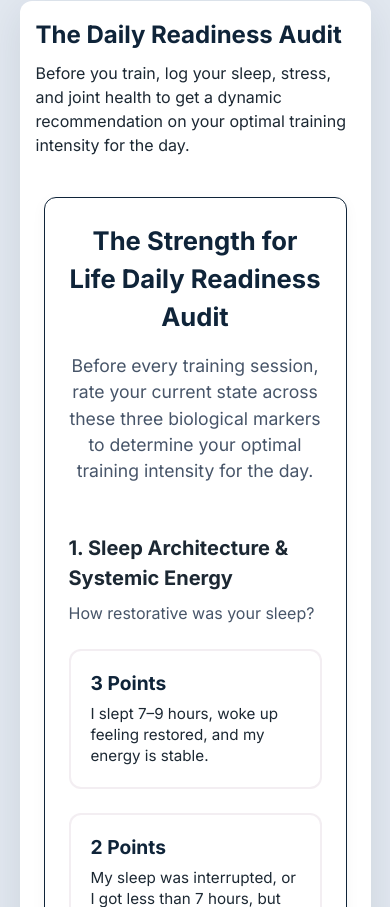
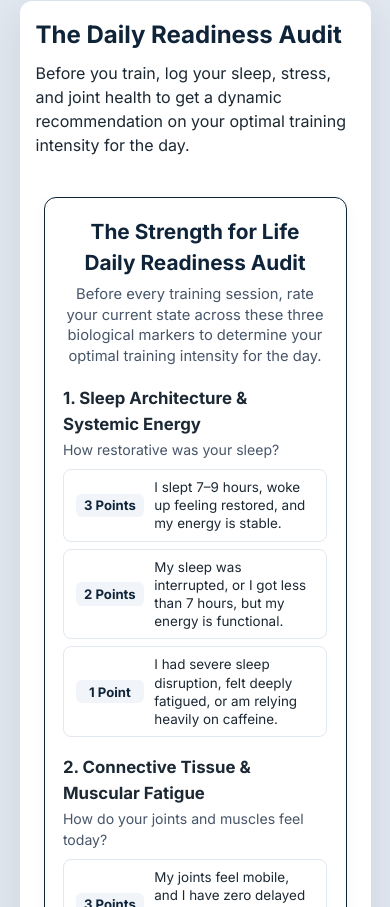
Before and after one commit to rosannewoods7/strength-for-life-app, a Next.js app: page / in a window 390 px wide. Shown: the part 797-1704 px from the top of the page. Built offline with nearby package versions, Linux system fonts and the light colour scheme; no server answers.

Commit message:
Make Daily Readiness Audit option buttons compact horizontal bars

```diff
--- a/src/app/(protected)/vault/page.module.css
+++ b/src/app/(protected)/vault/page.module.css
@@ -195,135 +195,153 @@
 .auditContainer {
   background: var(--color-white);
   border-radius: 12px;
-  padding: 3rem;
-  box-shadow: 0 4px 15px rgba(58, 43, 53, 0.04);
-  border: 1px solid rgba(232, 221, 229, 0.5);
+  padding: 1.5rem 1.75rem;
+  box-shadow: 0 4px 15px rgba(15, 36, 57, 0.04);
+  border: 1px solid rgba(226, 232, 240, 0.8);
 }
 
 .auditHeader {
-  margin-bottom: 3rem;
+  margin-bottom: 1.25rem;
   text-align: center;
 }
 
 .auditHeader h2 {
-  font-size: 2rem;
+  font-size: 1.45rem;
   color: var(--color-deep-plum);
-  margin-bottom: 1rem;
+  margin-bottom: 0.35rem;
 }
 
 .auditHeader p {
   color: var(--color-muted-plum);
-  font-size: 1.1rem;
+  font-size: 0.92rem;
   max-width: 700px;
   margin: 0 auto;
-  line-height: 1.5;
+  line-height: 1.4;
 }
 
 .questionBlock {
-  margin-bottom: 3rem;
+  margin-bottom: 1.15rem;
+}
+
+.questionBlock:last-of-type {
+  margin-bottom: 0.25rem;
 }
 
 .questionBlock h3 {
-  font-size: 1.25rem;
+  font-size: 1.05rem;
   color: var(--color-deep-espresso);
-  margin-bottom: 0.5rem;
+  margin-bottom: 0.15rem;
 }
 
 .questionSubtext {
   color: var(--color-muted-plum);
-  margin-bottom: 1.5rem;
+  font-size: 0.88rem;
+  margin-bottom: 0.55rem;
 }
 
 .optionsGrid {
-  display: grid;
-  grid-template-columns: repeat(3, 1fr);
-  gap: 1.5rem;
+  display: flex;
+  flex-direction: column;
+  gap: 0.45rem;
 }
 
 .optionButton {
   background: var(--color-white);
-  border: 2px solid rgba(232, 221, 229, 0.5);
-  border-radius: 12px;
-  padding: 1.5rem;
+  border: 1.5px solid var(--color-lavender-grey);
+  border-radius: 8px;
+  padding: 0.55rem 0.9rem;
   text-align: left;
   cursor: pointer;
   transition: all 0.2s;
   display: flex;
-  flex-direction: column;
-  gap: 0.5rem;
+  flex-direction: row;
+  align-items: center;
+  gap: 0.85rem;
+  width: 100%;
 }
 
 .optionButton:hover {
   border-color: var(--color-sophisticated-mauve);
-  transform: translateY(-2px);
+  background-color: var(--color-background);
 }
 
 .optionButton strong {
-  font-size: 1.2rem;
+  font-size: 0.9rem;
   color: var(--color-deep-plum);
+  background: var(--color-sand);
+  padding: 0.28rem 0.6rem;
+  border-radius: 6px;
+  white-space: nowrap;
+  min-width: 78px;
+  text-align: center;
+  flex-shrink: 0;
 }
 
 .optionButton span {
   color: var(--color-deep-espresso);
-  font-size: 0.95rem;
-  line-height: 1.4;
+  font-size: 0.88rem;
+  line-height: 1.35;
 }
 
 .selectedOption {
   border-color: var(--color-deep-plum);
-  background-color: var(--color-deep-plum);
-  box-shadow: 0 4px 12px rgba(58, 43, 53, 0.15);
+  background-color: var(--color-deep-plum) !important;
+  box-shadow: 0 3px 10px rgba(15, 36, 57, 0.15);
 }
 
-.selectedOption strong,
+.selectedOption strong {
+  background: rgba(255, 255, 255, 0.18);
+  color: var(--color-soft-gold) !important;
+}
+
 .selectedOption span {
   color: var(--color-white) !important;
 }
 
 .resultContainer {
-  margin-top: 4rem;
-  padding: 2.5rem;
-  border-radius: 12px;
+  margin-top: 1.5rem;
+  padding: 1.5rem;
+  border-radius: 10px;
   background: var(--color-white);
-  border-top: 6px solid;
-  box-shadow: 0 8px 24px rgba(0,0,0,0.06);
+  border-top: 5px solid;
+  box-shadow: 0 6px 20px rgba(0,0,0,0.06);
   text-align: center;
-  animation: fadeIn 0.5s ease;
+  animation: fadeIn 0.4s ease;
 }
 
 @keyframes fadeIn {
-  from { opacity: 0; transform: translateY(10px); }
+  from { opacity: 0; transform: translateY(8px); }
   to { opacity: 1; transform: translateY(0); }
 }
 
 .resultScore {
-  font-size: 1.25rem;
+  font-size: 1.05rem;
   font-weight: 600;
   color: var(--color-muted-plum);
-  margin-bottom: 1rem;
+  margin-bottom: 0.4rem;
 }
 
 .resultContainer h2 {
-  font-size: 2.5rem;
-  margin-bottom: 1rem;
+  font-size: 1.65rem;
+  margin-bottom: 0.6rem;
 }
 
 .resultDescription {
-  font-size: 1.1rem;
+  font-size: 0.95rem;
   color: var(--color-deep-espresso);
-  margin-bottom: 2rem;
-  line-height: 1.5;
+  margin-bottom: 1.1rem;
+  line-height: 1.45;
   max-width: 600px;
   margin-left: auto;
   margin-right: auto;
 }
 
 .actionBox {
-  padding: 1.5rem;
+  padding: 1rem 1.25rem;
   border-radius: 8px;
-  font-size: 1.1rem;
-  line-height: 1.5;
-  margin-bottom: 2rem;
+  font-size: 0.95rem;
+  line-height: 1.45;
+  margin-bottom: 1.25rem;
   text-align: left;
   color: var(--color-deep-espresso);
 }
@@ -332,8 +350,8 @@
   background: var(--color-deep-espresso);
   color: var(--color-white);
   border: none;
-  padding: 1rem 2rem;
-  font-size: 1rem;
+  padding: 0.7rem 1.5rem;
+  font-size: 0.92rem;
   font-weight: 600;
   border-radius: 8px;
   cursor: pointer;
@@ -344,37 +362,45 @@
   background: var(--color-deep-plum);
 }
 
-@media (max-width: 992px) {
-  .optionsGrid {
-    grid-template-columns: 1fr;
-  }
-}
-
 @media (max-width: 768px) {
-  .protocolCard,
-  .auditContainer {
+  .protocolCard {
     padding: 1.5rem;
   }
 
+  .auditContainer {
+    padding: 1.15rem;
+  }
+
   .auditHeader h2 {
-    font-size: 1.6rem;
+    font-size: 1.3rem;
   }
 
   .resultContainer {
-    padding: 1.5rem;
-    margin-top: 2.5rem;
+    padding: 1.25rem;
+    margin-top: 1.25rem;
   }
 
   .resultContainer h2 {
-    font-size: 1.8rem;
+    font-size: 1.45rem;
   }
 
   .actionBox {
-    padding: 1.25rem;
-    font-size: 1rem;
+    padding: 0.9rem;
+    font-size: 0.9rem;
   }
 
   .optionButton {
-    padding: 1.25rem;
+    padding: 0.5rem 0.75rem;
+    gap: 0.65rem;
+  }
+
+  .optionButton strong {
+    min-width: 68px;
+    font-size: 0.82rem;
+    padding: 0.22rem 0.45rem;
+  }
+
+  .optionButton span {
+    font-size: 0.84rem;
   }
 }
```
